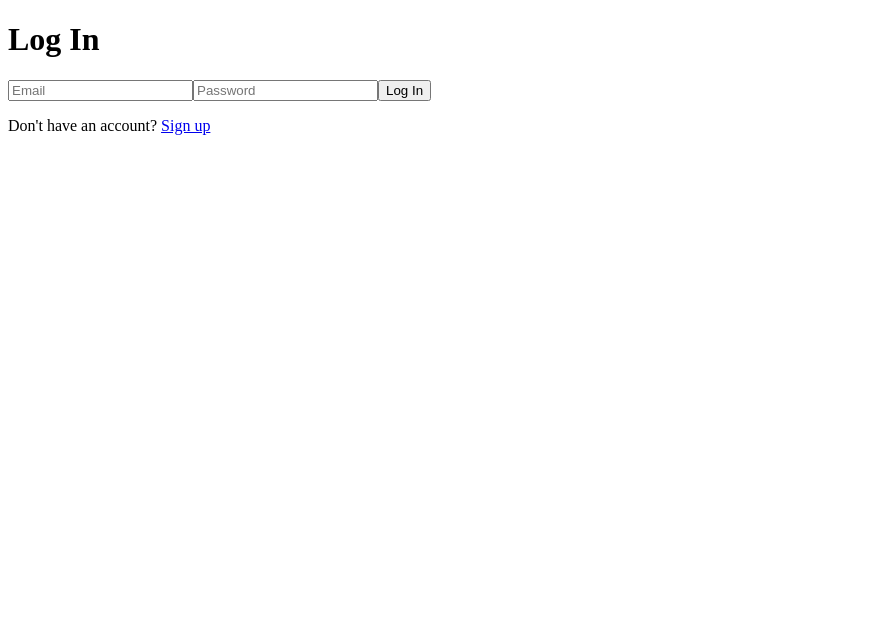
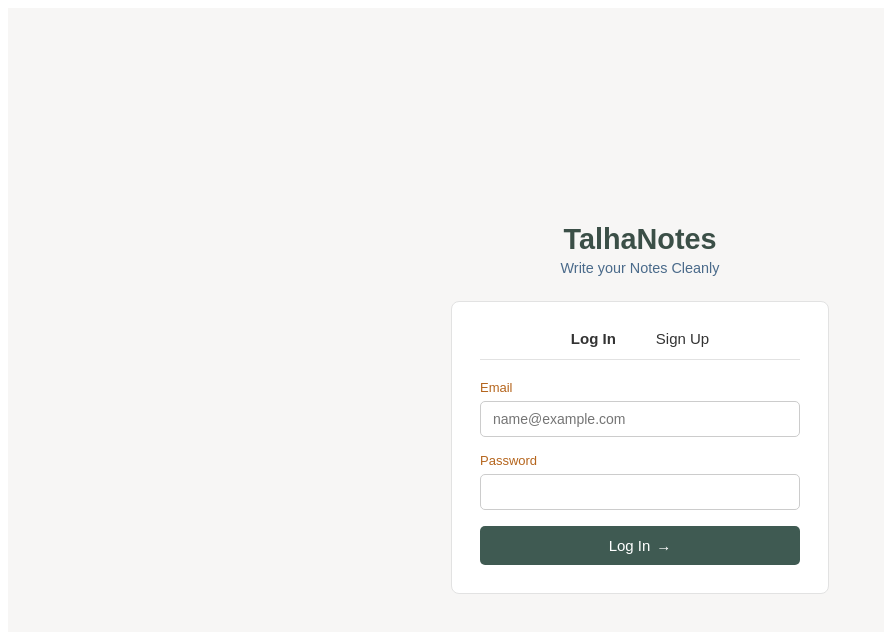
Before and after one commit to TalhaKhattakk/cohort-9-mern-16498-talha, a React app in the folder frontend/: page /login in a window 1280 px wide. Shown: the top 632 px of the page, without its empty margins (0-884 px from the left). Built offline with nearby package versions, Linux system fonts and the light colour scheme; no server answers; the HTML template or start-up script is replaced by a standard one.

Commit message:
Improved the UI

```diff
--- /dev/null
+++ b/frontend/src/pages/Login.css
@@ -0,0 +1,101 @@
+.auth-page {
+  min-height: 100vh;
+  display: flex;
+  flex-direction: column;
+  align-items: center;
+  justify-content: center;
+  font-family: sans-serif;
+  background: #f7f6f5;
+}
+
+.auth-title {
+  font-size: 1.8rem;
+  color: #3b4f47;
+  margin: 0;
+}
+
+.auth-tagline {
+  font-size: 0.9rem;
+  color: #4a6a8a;
+  margin-top: 4px;
+  margin-bottom: 25px;
+}
+
+.auth-card {
+  background: #fff;
+  border: 1px solid #e2e2e2;
+  border-radius: 8px;
+  padding: 28px;
+  width: 320px;
+}
+
+.auth-tabs {
+  display: flex;
+  justify-content: center;
+  gap: 40px;
+  margin-bottom: 20px;
+  border-bottom: 1px solid #e2e2e2;
+  padding-bottom: 12px;
+}
+
+.auth-tab {
+  color: #333;
+  text-decoration: none;
+  font-size: 15px;
+}
+
+.auth-tab.active {
+  font-weight: 600;
+}
+
+.auth-row {
+  display: flex;
+  justify-content: space-between;
+}
+
+.auth-label {
+  display: block;
+  font-size: 13px;
+  color: #b5651d;
+  margin-bottom: 6px;
+}
+
+.auth-forgot {
+  font-size: 13px;
+  color: #4a6a8a;
+  cursor: pointer;
+}
+
+.auth-input {
+  width: 100%;
+  padding: 9px 12px;
+  margin-bottom: 16px;
+  border: 1px solid #ccc;
+  border-radius: 5px;
+  box-sizing: border-box;
+  font-size: 14px;
+}
+
+.auth-button {
+  width: 100%;
+  padding: 11px;
+  background: #3f5a52;
+  color: #fff;
+  border: none;
+  border-radius: 5px;
+  font-size: 15px;
+  cursor: pointer;
+  display: flex;
+  align-items: center;
+  justify-content: center;
+  gap: 6px;
+}
+
+.auth-arrow {
+  font-size: 15px;
+}
+
+.auth-error {
+  color: red;
+  font-size: 13px;
+}
--- a/frontend/src/pages/Login.jsx
+++ b/frontend/src/pages/Login.jsx
@@ -1,58 +1,68 @@
-import { useState } from 'react';
-import { useNavigate, Link } from 'react-router-dom';
-import axiosClient from '../api/axiosClient';
+import { useState } from "react";
+import { useNavigate, Link } from "react-router-dom";
+import axiosClient from "../api/axiosClient";
+import "./Signup.css";
 
 function Login() {
-  const [formData, setFormData] = useState({ email: '', password: '' });
-  const [error, setError] = useState('');
-  const [loading, setLoading] = useState(false);
+  const [email, setEmail] = useState("");
+  const [password, setPassword] = useState("");
+  const [errorMsg, setErrorMsg] = useState("");
   const navigate = useNavigate();
 
-  const handleChange = (e) => {
-    setFormData({ ...formData, [e.target.name]: e.target.value });
-  };
+  async function handleLogin(e) {
+    e.preventDefault();
+    setErrorMsg("");
 
-  const handleSubmit = async (e) => {
-    e.preventDefault();
-    setError('');
-    setLoading(true);
     try {
-      const res = await axiosClient.post('/auth/login', formData);
-      localStorage.setItem('token', res.data.token);
-      navigate('/notes');
+      const res = await axiosClient.post("/auth/login", { email, password });
+      localStorage.setItem("token", res.data.token);
+      navigate("/dashboard");
     } catch (err) {
-      setError(err.response?.data?.message || 'Invalid credentials. Please try again.');
-    } finally {
-      setLoading(false);
+      console.log(err);
+      setErrorMsg("Invalid email or password");
     }
-  };
+  }
 
   return (
-    <div>
-      <h1>Log In</h1>
-      {error && <p style={{ color: 'red' }}>{error}</p>}
-      <form onSubmit={handleSubmit}>
+    <div className="auth-page">
+      <h1 className="auth-title">TalhaNotes</h1>
+      <p className="auth-tagline">Write your Notes Cleanly</p>
+
+      <div className="auth-card">
+        <div className="auth-tabs">
+          <span className="auth-tab active">Log In</span>
+          <Link to="/signup" className="auth-tab">Sign Up</Link>
+        </div>
+
+        {errorMsg && <p className="auth-error">{errorMsg}</p>}
+
+        <form onSubmit={handleLogin}>
+          <label className="auth-label">Email</label>
           <input
             type="email"
-          name="email"
-          placeholder="Email"
-          value={formData.email}
-          onChange={handleChange}
+            className="auth-input"
+            placeholder="name@example.com"
+            value={email}
+            onChange={(e) => setEmail(e.target.value)}
             required
           />
+
+          <div className="auth-row">
+            <label className="auth-label">Password</label>
+          </div>
           <input
             type="password"
-          name="password"
-          placeholder="Password"
-          value={formData.password}
-          onChange={handleChange}
+            className="auth-input"
+            value={password}
+            onChange={(e) => setPassword(e.target.value)}
             required
           />
-        <button type="submit" disabled={loading}>
-          {loading ? 'Logging in...' : 'Log In'}
+
+          <button type="submit" className="auth-button">
+            Log In <span className="auth-arrow">&rarr;</span>
           </button>
         </form>
-      <p>Don't have an account? <Link to="/signup">Sign up</Link></p>
+      </div>
     </div>
   );
 }
--- /dev/null
+++ b/frontend/src/pages/Signup.css
@@ -0,0 +1,101 @@
+.auth-page {
+  min-height: 100vh;
+  display: flex;
+  flex-direction: column;
+  align-items: center;
+  justify-content: center;
+  font-family: sans-serif;
+  background: #f7f6f5;
+}
+
+.auth-title {
+  font-size: 1.8rem;
+  color: #3b4f47;
+  margin: 0;
+}
+
+.auth-tagline {
+  font-size: 0.9rem;
+  color: #4a6a8a;
+  margin-top: 4px;
+  margin-bottom: 25px;
+}
+
+.auth-card {
+  background: #fff;
+  border: 1px solid #e2e2e2;
+  border-radius: 8px;
+  padding: 28px;
+  width: 320px;
+}
+
+.auth-tabs {
+  display: flex;
+  justify-content: center;
+  gap: 40px;
+  margin-bottom: 20px;
+  border-bottom: 1px solid #e2e2e2;
+  padding-bottom: 12px;
+}
+
+.auth-tab {
+  color: #333;
+  text-decoration: none;
+  font-size: 15px;
+}
+
+.auth-tab.active {
+  font-weight: 600;
+}
+
+.auth-row {
+  display: flex;
+  justify-content: space-between;
+}
+
+.auth-label {
+  display: block;
+  font-size: 13px;
+  color: #b5651d;
+  margin-bottom: 6px;
+}
+
+.auth-forgot {
+  font-size: 13px;
+  color: #4a6a8a;
+  cursor: pointer;
+}
+
+.auth-input {
+  width: 100%;
+  padding: 9px 12px;
+  margin-bottom: 16px;
+  border: 1px solid #ccc;
+  border-radius: 5px;
+  box-sizing: border-box;
+  font-size: 14px;
+}
+
+.auth-button {
+  width: 100%;
+  padding: 11px;
+  background: #3f5a52;
+  color: #fff;
+  border: none;
+  border-radius: 5px;
+  font-size: 15px;
+  cursor: pointer;
+  display: flex;
+  align-items: center;
+  justify-content: center;
+  gap: 6px;
+}
+
+.auth-arrow {
+  font-size: 15px;
+}
+
+.auth-error {
+  color: red;
+  font-size: 13px;
+}
--- a/frontend/src/pages/Signup.jsx
+++ b/frontend/src/pages/Signup.jsx
@@ -1,66 +1,76 @@
-import { useState } from 'react';
-import { useNavigate, Link } from 'react-router-dom';
-import axiosClient from '../api/axiosClient';
+import { useState } from "react";
+import { useNavigate, Link } from "react-router-dom";
+import axiosClient from "../api/axiosClient";
+import "./Signup.css";
 
 function Signup() {
-  const [formData, setFormData] = useState({ name: '', email: '', password: '' });
-  const [error, setError] = useState('');
-  const [loading, setLoading] = useState(false);
+  const [name, setName] = useState("");
+  const [email, setEmail] = useState("");
+  const [password, setPassword] = useState("");
+  const [errorMsg, setErrorMsg] = useState("");
   const navigate = useNavigate();
 
-  const handleChange = (e) => {
-    setFormData({ ...formData, [e.target.name]: e.target.value });
-  };
+  async function handleSignup(e) {
+    e.preventDefault();
+    setErrorMsg("");
 
-  const handleSubmit = async (e) => {
-    e.preventDefault();
-    setError('');
-    setLoading(true);
     try {
-      const res = await axiosClient.post('/auth/signup', formData);
-      localStorage.setItem('token', res.data.token);
-      navigate('/notes');
+      await axiosClient.post("/auth/signup", { name, email, password });
+      navigate("/login");
     } catch (err) {
-      setError(err.response?.data?.message || 'Something went wrong. Please try again.');
-    } finally {
-      setLoading(false);
+      console.log(err);
+      setErrorMsg("Something went wrong, try again");
     }
-  };
+  }
 
   return (
-    <div>
-      <h1>Sign Up</h1>
-      {error && <p style={{ color: 'red' }}>{error}</p>}
-      <form onSubmit={handleSubmit}>
+    <div className="auth-page">
+      <h1 className="auth-title">TalhaNotes</h1>
+      <p className="auth-tagline">Write your Notes Cleanly</p>
+
+
+      <div className="auth-card">
+        <div className="auth-tabs">
+          <Link to="/login" className="auth-tab">Log In</Link>
+          <span className="auth-tab active">Sign Up</span>
+        </div>
+
+        {errorMsg && <p className="auth-error">{errorMsg}</p>}
+
+        <form onSubmit={handleSignup}>
+          <label className="auth-label">Name</label>
           <input
             type="text"
-          name="name"
-          placeholder="Name"
-          value={formData.name}
-          onChange={handleChange}
+            className="auth-input"
+            value={name}
+            onChange={(e) => setName(e.target.value)}
             required
           />
+
+          <label className="auth-label">Email</label>
           <input
             type="email"
-          name="email"
-          placeholder="Email"
-          value={formData.email}
-          onChange={handleChange}
+            className="auth-input"
+            placeholder="name@example.com"
+            value={email}
+            onChange={(e) => setEmail(e.target.value)}
             required
           />
+
+          <label className="auth-label">Password</label>
           <input
             type="password"
-          name="password"
-          placeholder="Password"
-          value={formData.password}
-          onChange={handleChange}
+            className="auth-input"
+            value={password}
+            onChange={(e) => setPassword(e.target.value)}
             required
           />
-        <button type="submit" disabled={loading}>
-          {loading ? 'Signing up...' : 'Sign Up'}
+
+          <button type="submit" className="auth-button">
+            Sign Up <span className="auth-arrow">&rarr;</span>
           </button>
         </form>
-      <p>Already have an account? <Link to="/login">Log in</Link></p>
+      </div>
     </div>
   );
 }
```
Lines whose indentation alone changed are shown as unchanged.
